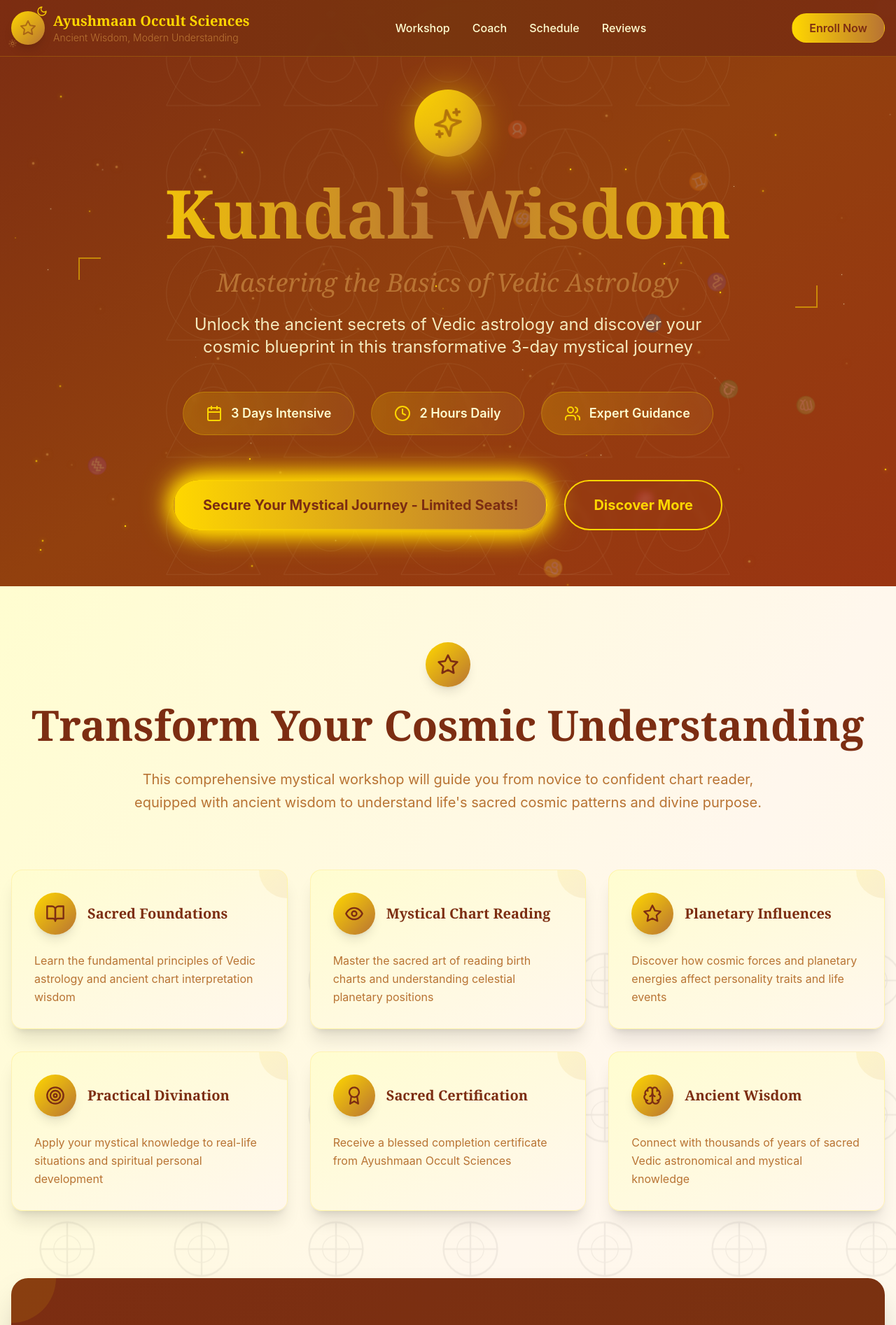
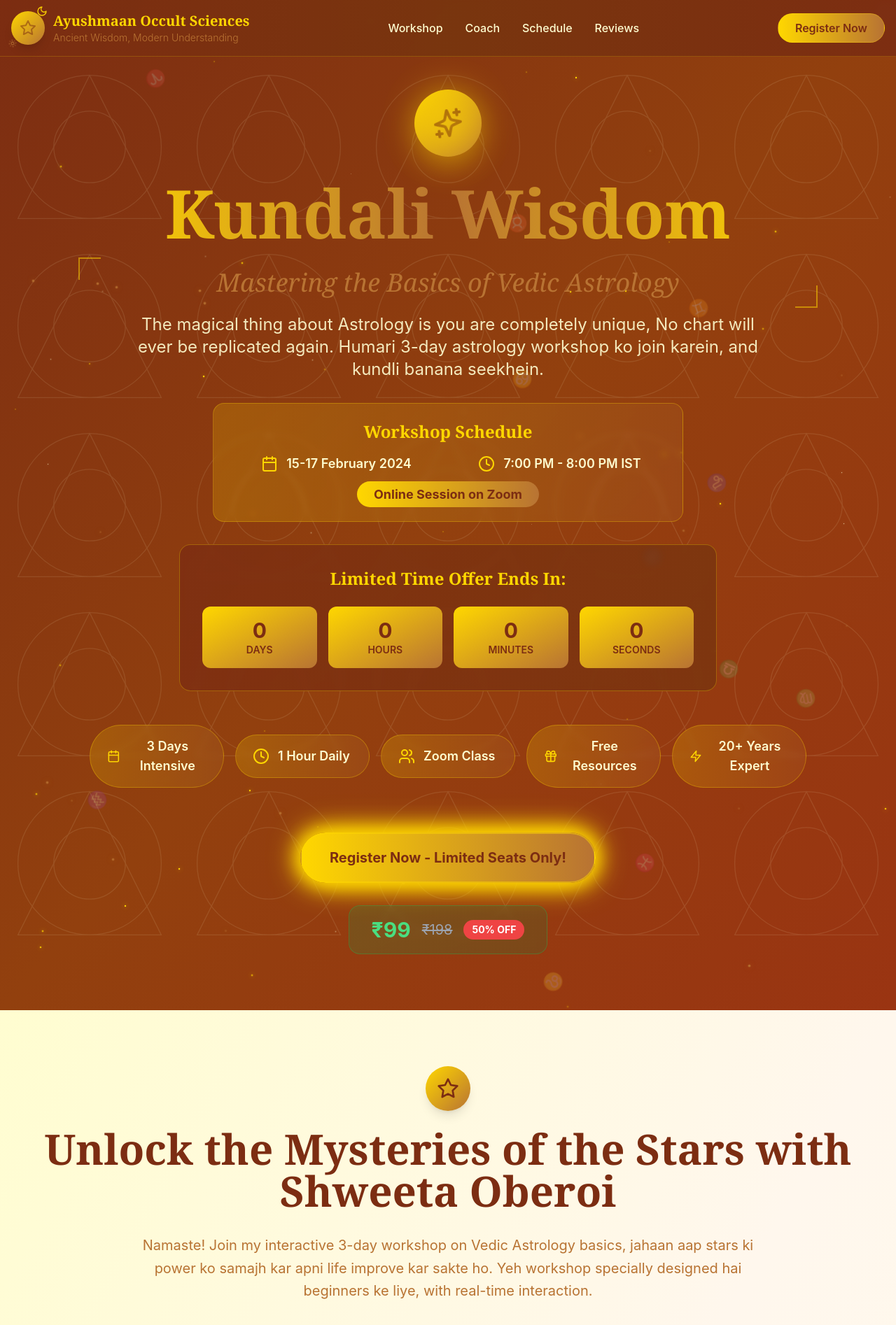
Before and after one commit to shubham-verrma/ayushmaanoccult-webinar, a React (Vite) app: page / in a window 1280 px wide. Shown: the top 1894 px of the page at 70% size. Built offline with nearby package versions, Linux system fonts and the light colour scheme.

Commit message:
Update website with new content and CTA links

```diff
--- a/src/components/CoachSection.tsx
+++ b/src/components/CoachSection.tsx
@@ -115,9 +115,12 @@ const CoachSection = () => {
           </div>
 
           <div className="text-center mt-16">
-            <button className="bg-gradient-to-r from-gold to-copper text-orange-900 px-12 py-5 rounded-full text-xl font-bold hover:shadow-2xl hover:shadow-gold/40 hover:scale-105 transition-all duration-300 border-2 border-gold/50">
-              Begin Your Journey with Shweeta
-            </button>
+            <a
+              href="https://ayushmaanoccult.exlyapp.com/checkout/03a9e492-280c-498d-97eb-9cde79d5a1f2?init_booking=True"
+              className="bg-gradient-to-r from-gold to-copper text-orange-900 px-12 py-5 rounded-full text-xl font-bold hover:shadow-2xl hover:shadow-gold/40 hover:scale-105 transition-all duration-300 border-2 border-gold/50"
+            >
+              Register Now
+            </a>
           </div>
         </div>
       </div>
--- a/src/components/FAQ.tsx
+++ b/src/components/FAQ.tsx
@@ -107,9 +107,12 @@ const FAQ = () => {
             <p className="text-xl text-copper mb-8 font-medium">
               Still have mystical questions? Our spiritual guides are here to help!
             </p>
-            <button className="bg-gradient-to-r from-gold to-copper text-orange-900 px-10 py-5 rounded-full text-xl font-bold hover:shadow-2xl hover:shadow-gold/40 hover:scale-105 transition-all duration-300 border-2 border-gold/50">
-              Connect with Our Sacred Guides
-            </button>
+            <a
+              href="https://ayushmaanoccult.exlyapp.com/checkout/03a9e492-280c-498d-97eb-9cde79d5a1f2?init_booking=True"
+              className="bg-gradient-to-r from-gold to-copper text-orange-900 px-10 py-5 rounded-full text-xl font-bold hover:shadow-2xl hover:shadow-gold/40 hover:scale-105 transition-all duration-300 border-2 border-gold/50"
+            >
+              Register Now
+            </a>
           </div>
         </div>
       </div>
--- a/src/components/Header.tsx
+++ b/src/components/Header.tsx
@@ -38,9 +38,12 @@ const Header = () => {
           </a>
         </nav>
 
-        <button className="bg-gradient-to-r from-gold to-copper text-orange-900 px-6 py-2 rounded-full font-semibold hover:shadow-lg hover:shadow-gold/25 hover:scale-105 transition-all duration-300 border border-gold/30">
-          Enroll Now
-        </button>
+        <a
+          href="https://ayushmaanoccult.exlyapp.com/checkout/03a9e492-280c-498d-97eb-9cde79d5a1f2?init_booking=True"
+          className="bg-gradient-to-r from-gold to-copper text-orange-900 px-6 py-2 rounded-full font-semibold hover:shadow-lg hover:shadow-gold/25 hover:scale-105 transition-all duration-300 border border-gold/30"
+        >
+          Register Now
+        </a>
       </div>
     </header>
   );
--- a/src/components/Hero.tsx
+++ b/src/components/Hero.tsx
@@ -1,7 +1,36 @@
-import React from 'react';
-import { Stars, Calendar, Clock, Users } from 'lucide-react';
+import React, { useState, useEffect } from 'react';
+import { Stars, Calendar, Clock, Users, Gift, Zap } from 'lucide-react';
 
 const Hero = () => {
+  const [timeLeft, setTimeLeft] = useState({
+    days: 0,
+    hours: 0,
+    minutes: 0,
+    seconds: 0
+  });
+
+  // Editable countdown target date - can be modified by admin
+  const [targetDate, setTargetDate] = useState('2024-02-20T23:59:59');
+
+  useEffect(() => {
+    const timer = setInterval(() => {
+      const now = new Date().getTime();
+      const target = new Date(targetDate).getTime();
+      const difference = target - now;
+
+      if (difference > 0) {
+        setTimeLeft({
+          days: Math.floor(difference / (1000 * 60 * 60 * 24)),
+          hours: Math.floor((difference % (1000 * 60 * 60 * 24)) / (1000 * 60 * 60)),
+          minutes: Math.floor((difference % (1000 * 60 * 60)) / (1000 * 60)),
+          seconds: Math.floor((difference % (1000 * 60)) / 1000)
+        });
+      }
+    }, 1000);
+
+    return () => clearInterval(timer);
+  }, [targetDate]);
+
   return (
     <section className="relative min-h-screen bg-gradient-to-br from-orange-900 via-amber-800 to-orange-800 text-cream overflow-hidden">
       {/* Mystical background patterns */}
@@ -78,32 +107,83 @@ const Hero = () => {
             <div className="absolute -bottom-4 -right-4 w-8 h-8 border-r-2 border-b-2 border-gold opacity-50"></div>
           </div>
 
-          <p className="text-xl md:text-2xl text-cream/90 mb-12 max-w-3xl mx-auto leading-relaxed animate-slide-up delay-200">
-            Unlock the ancient secrets of Vedic astrology and discover your cosmic blueprint in this transformative 3-day mystical journey
+          <p className="text-xl md:text-2xl text-cream/90 mb-8 max-w-4xl mx-auto leading-relaxed animate-slide-up delay-200">
+            The magical thing about Astrology is you are completely unique, No chart will ever be replicated again.
+            Humari 3-day astrology workshop ko join karein, and kundli banana seekhein.
           </p>
 
-          <div className="flex flex-col sm:flex-row gap-6 justify-center items-center mb-16">
-            <div className="flex items-center bg-gradient-to-r from-gold/20 to-copper/20 backdrop-blur-sm rounded-full px-8 py-4 border border-gold/30">
+          {/* Date and Time Placeholder */}
+          <div className="bg-gradient-to-r from-gold/20 to-copper/20 backdrop-blur-sm rounded-2xl p-6 mb-8 border border-gold/30 max-w-2xl mx-auto">
+            <h3 className="text-2xl font-serif font-bold text-gold mb-4">Workshop Schedule</h3>
+            <div className="grid md:grid-cols-2 gap-4 text-lg">
+              <div className="flex items-center justify-center">
+                <Calendar className="w-6 h-6 mr-3 text-gold" />
+                <span className="text-cream font-semibold">15-17 February 2024</span>
+              </div>
+              <div className="flex items-center justify-center">
+                <Clock className="w-6 h-6 mr-3 text-gold" />
+                <span className="text-cream font-semibold">7:00 PM - 8:00 PM IST</span>
+              </div>
+            </div>
+            <div className="mt-4 text-center">
+              <span className="bg-gradient-to-r from-gold to-copper text-orange-900 px-6 py-2 rounded-full font-bold text-lg">
+                Online Session on Zoom
+              </span>
+            </div>
+          </div>
+
+          {/* Countdown Timer */}
+          <div className="bg-gradient-to-r from-orange-900/80 to-amber-900/80 backdrop-blur-sm rounded-2xl p-8 mb-12 border border-gold/30 max-w-3xl mx-auto">
+            <h3 className="text-2xl font-serif font-bold text-gold mb-6">Limited Time Offer Ends In:</h3>
+            <div className="grid grid-cols-4 gap-4">
+              {Object.entries(timeLeft).map(([unit, value]) => (
+                <div key={unit} className="bg-gradient-to-br from-gold to-copper text-orange-900 rounded-xl p-4 text-center">
+                  <div className="text-3xl font-bold">{value}</div>
+                  <div className="text-sm font-semibold uppercase">{unit}</div>
+                </div>
+              ))}
+            </div>
+          </div>
+
+          <div className="grid grid-cols-1 sm:grid-cols-2 lg:grid-cols-5 gap-4 justify-center items-center mb-16">
+            <div className="flex items-center bg-gradient-to-r from-gold/20 to-copper/20 backdrop-blur-sm rounded-full px-6 py-4 border border-gold/30">
               <Calendar className="w-6 h-6 mr-3 text-gold" />
               <span className="text-lg font-semibold text-cream">3 Days Intensive</span>
             </div>
-            <div className="flex items-center bg-gradient-to-r from-gold/20 to-copper/20 backdrop-blur-sm rounded-full px-8 py-4 border border-gold/30">
+            <div className="flex items-center bg-gradient-to-r from-gold/20 to-copper/20 backdrop-blur-sm rounded-full px-6 py-4 border border-gold/30">
               <Clock className="w-6 h-6 mr-3 text-gold" />
-              <span className="text-lg font-semibold text-cream">2 Hours Daily</span>
+              <span className="text-lg font-semibold text-cream">1 Hour Daily</span>
             </div>
-            <div className="flex items-center bg-gradient-to-r from-gold/20 to-copper/20 backdrop-blur-sm rounded-full px-8 py-4 border border-gold/30">
+            <div className="flex items-center bg-gradient-to-r from-gold/20 to-copper/20 backdrop-blur-sm rounded-full px-6 py-4 border border-gold/30">
               <Users className="w-6 h-6 mr-3 text-gold" />
-              <span className="text-lg font-semibold text-cream">Expert Guidance</span>
+              <span className="text-lg font-semibold text-cream">Zoom Class</span>
+            </div>
+            <div className="flex items-center bg-gradient-to-r from-gold/20 to-copper/20 backdrop-blur-sm rounded-full px-6 py-4 border border-gold/30">
+              <Gift className="w-6 h-6 mr-3 text-gold" />
+              <span className="text-lg font-semibold text-cream">Free Resources</span>
+            </div>
+            <div className="flex items-center bg-gradient-to-r from-gold/20 to-copper/20 backdrop-blur-sm rounded-full px-6 py-4 border border-gold/30">
+              <Zap className="w-6 h-6 mr-3 text-gold" />
+              <span className="text-lg font-semibold text-cream">20+ Years Expert</span>
             </div>
           </div>
 
           <div className="flex flex-col sm:flex-row gap-6 justify-center">
-            <button className="bg-gradient-to-r from-gold to-copper text-orange-900 px-10 py-5 rounded-full text-xl font-bold hover:shadow-2xl hover:shadow-gold/40 hover:scale-105 transition-all duration-300 border-2 border-gold/50 animate-glow">
-              Secure Your Mystical Journey - Limited Seats!
-            </button>
-            <button className="border-2 border-gold text-gold px-10 py-5 rounded-full text-xl font-bold hover:bg-gold hover:text-orange-900 transition-all duration-300 backdrop-blur-sm">
-              Discover More
-            </button>
+            <a
+              href="https://ayushmaanoccult.exlyapp.com/checkout/03a9e492-280c-498d-97eb-9cde79d5a1f2?init_booking=True"
+              className="bg-gradient-to-r from-gold to-copper text-orange-900 px-10 py-5 rounded-full text-xl font-bold hover:shadow-2xl hover:shadow-gold/40 hover:scale-105 transition-all duration-300 border-2 border-gold/50 animate-glow"
+            >
+              Register Now - Limited Seats Only!
+            </a>
+          </div>
+
+          {/* Pricing */}
+          <div className="mt-8 text-center">
+            <div className="inline-flex items-center bg-gradient-to-r from-green-600/20 to-green-700/20 backdrop-blur-sm rounded-2xl px-8 py-4 border border-green-500/30">
+              <span className="text-3xl font-bold text-green-400 mr-4">₹99</span>
+              <span className="text-xl text-gray-400 line-through mr-4">₹198</span>
+              <span className="bg-red-500 text-white px-3 py-1 rounded-full text-sm font-bold">50% OFF</span>
+            </div>
           </div>
         </div>
       </div>
--- a/src/components/ScheduleSection.tsx
+++ b/src/components/ScheduleSection.tsx
@@ -195,12 +195,12 @@ const ScheduleSection = () => {
                 Early mystic pricing available until {new Date(Date.now() + 7 * 24 * 60 * 60 * 1000).toLocaleDateString()}
               </p>
               <div className="flex flex-col sm:flex-row gap-6 justify-center">
-                <button className="bg-gradient-to-r from-gold to-copper text-orange-900 px-10 py-5 rounded-full text-xl font-bold hover:shadow-2xl hover:shadow-gold/40 hover:scale-105 transition-all duration-300 border-2 border-gold/50">
-                  Secure Your Sacred Spot - ₹2,999
-                </button>
-                <button className="border-2 border-gold text-gold px-10 py-5 rounded-full text-xl font-bold hover:bg-gold hover:text-orange-900 transition-all duration-300 backdrop-blur-sm">
-                  Sacred Payment Plans Available
-                </button>
+                <a
+                  href="https://ayushmaanoccult.exlyapp.com/checkout/03a9e492-280c-498d-97eb-9cde79d5a1f2?init_booking=True"
+                  className="bg-gradient-to-r from-gold to-copper text-orange-900 px-10 py-5 rounded-full text-xl font-bold hover:shadow-2xl hover:shadow-gold/40 hover:scale-105 transition-all duration-300 border-2 border-gold/50"
+                >
+                  Register Now - ₹99
+                </a>
               </div>
             </div>
           </div>
--- a/src/components/WorkshopOverview.tsx
+++ b/src/components/WorkshopOverview.tsx
@@ -1,37 +1,37 @@
 import React from 'react';
-import { BookOpen, Eye, Star, Target, Award, Brain } from 'lucide-react';
+import { BookOpen, Eye, Star, Target, Award, Brain, Gift, Video, Users, MessageCircle, Phone, Zap } from 'lucide-react';
 
 const WorkshopOverview = () => {
   const features = [
     {
-      icon: BookOpen,
-      title: "Sacred Foundations",
-      description: "Learn the fundamental principles of Vedic astrology and ancient chart interpretation wisdom"
+      icon: Gift,
+      title: "Free Resources Provided",
+      description: "Aapko milenge high-quality free study materials jaise e-books aur charts, jo aapki astrology journey ko easy banayenge."
     },
     {
-      icon: Eye,
-      title: "Mystical Chart Reading",
-      description: "Master the sacred art of reading birth charts and understanding celestial planetary positions"
-    },
-    {
-      icon: Star,
-      title: "Planetary Influences",
-      description: "Discover how cosmic forces and planetary energies affect personality traits and life events"
+      icon: Video,
+      title: "Recordings with Lifetime Access",
+      description: "Har session ki recordings available hongi lifetime ke liye, taaki aap kabhi bhi review kar sako without missing anything."
     },
     {
       icon: Target,
-      title: "Practical Divination",
-      description: "Apply your mystical knowledge to real-life situations and spiritual personal development"
+      title: "Priority Access to Enroll for Advanced Course",
+      description: "Workshop complete karne par, aapko priority milegi advanced Vedic Astrology course mein enroll hone ke liye, before others."
     },
     {
-      icon: Award,
-      title: "Sacred Certification",
-      description: "Receive a blessed completion certificate from Ayushmaan Occult Sciences"
+      icon: MessageCircle,
+      title: "Complementary Access to WhatsApp Community",
+      description: "Join our exclusive WhatsApp group free, jahaan remedies, tips aur discussions regularly share kiye jaate hain by experts."
     },
     {
-      icon: Brain,
-      title: "Ancient Wisdom",
-      description: "Connect with thousands of years of sacred Vedic astronomical and mystical knowledge"
+      icon: Phone,
+      title: "Lifelong Access to Astrologer Shweeta Oberoi",
+      description: "Mujhse direct connect raho lifelong, for personal guidance, queries aur astrology consultations anytime."
+    },
+    {
+      icon: Zap,
+      title: "3 Days Interactive Vedic Astrology Classes",
+      description: "Teen dinon mein seekho Vedic Astrology ke fundamentals live interactive classes mein, jahaan aap unmute kar ke questions pooch sakte ho, unlike other coaches."
     }
   ];
 
@@ -95,11 +95,10 @@ const WorkshopOverview = () => {
             </div>
           </div>
           <h2 className="text-5xl md:text-6xl font-serif font-bold text-orange-900 mb-8">
-            Transform Your Cosmic Understanding
+            Unlock the Mysteries of the Stars with Shweeta Oberoi
           </h2>
           <p className="text-xl text-copper max-w-4xl mx-auto leading-relaxed">
-            This comprehensive mystical workshop will guide you from novice to confident chart reader,
-            equipped with ancient wisdom to understand life's sacred cosmic patterns and divine purpose.
+            Namaste! Join my interactive 3-day workshop on Vedic Astrology basics, jahaan aap stars ki power ko samajh kar apni life improve kar sakte ho. Yeh workshop specially designed hai beginners ke liye, with real-time interaction.
           </p>
         </div>
 
@@ -161,9 +160,12 @@ const WorkshopOverview = () => {
         </div>
 
         <div className="text-center mt-16">
-          <button className="bg-gradient-to-r from-gold to-copper text-orange-900 px-12 py-5 rounded-full text-xl font-bold hover:shadow-2xl hover:shadow-gold/40 hover:scale-105 transition-all duration-300 border-2 border-gold/50">
-            Begin Your Mystical Journey Today
-          </button>
+          <a
+            href="https://ayushmaanoccult.exlyapp.com/checkout/03a9e492-280c-498d-97eb-9cde79d5a1f2?init_booking=True"
+            className="bg-gradient-to-r from-gold to-copper text-orange-900 px-12 py-5 rounded-full text-xl font-bold hover:shadow-2xl hover:shadow-gold/40 hover:scale-105 transition-all duration-300 border-2 border-gold/50"
+          >
+            Register Now
+          </a>
         </div>
       </div>
     </section>
```
